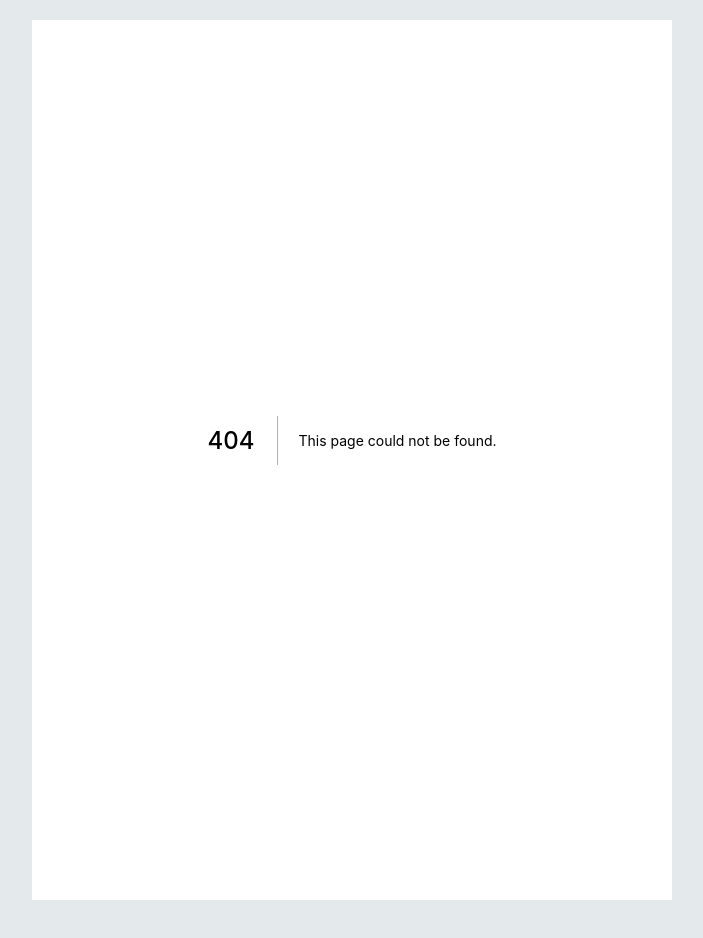
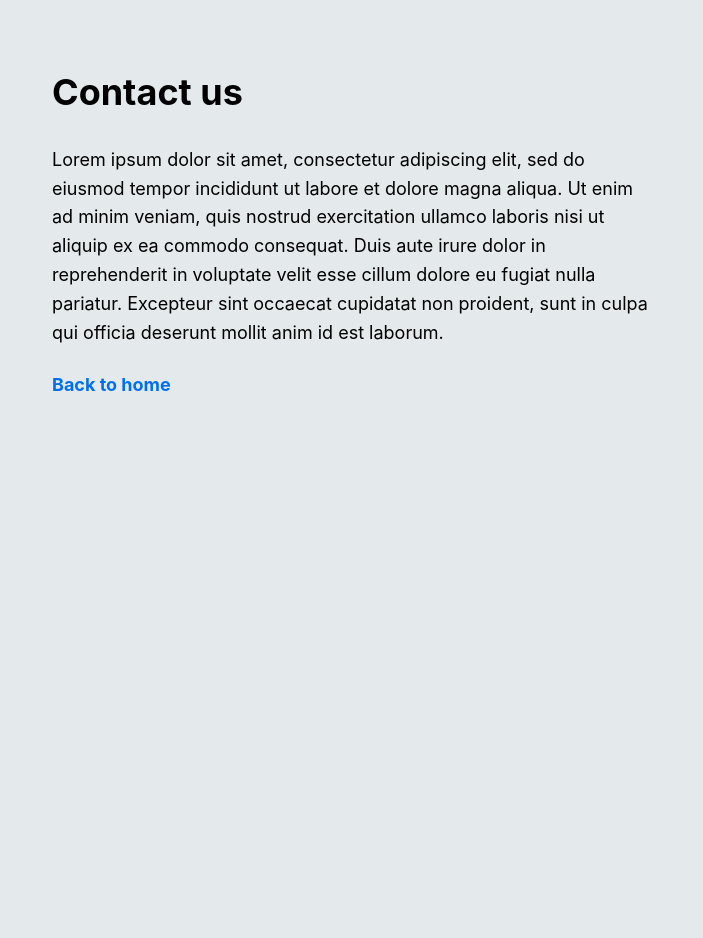
Before and after one commit to Stan2dor/nextjs-blog, a Next.js app: page /contactUs in a window 1280 px wide. Before the commit this address had no page. Shown: the top 938 px of the page, without its empty margins (288-991 px from the left). After the commit the page ends 800 px from the top, so only its background shows below. Built offline with nearby package versions, Linux system fonts and the light colour scheme.

Commit message:
nav pages build

```diff
--- a/pages/Header.js
+++ b/pages/Header.js
@@ -6,7 +6,7 @@
           background: white;
         }
       `}</style> */}
-      <h1>Develop, Preview, Ship, React, Next.js 🚀</h1>
+      <h1> Develop, Preview, Ship, React, Next.js 🚀 </h1>
     </div>
   );
 }
--- /dev/null
+++ b/pages/contactUs.js
@@ -0,0 +1,25 @@
+import Link from "next/link";
+
+function ContactUs() {
+  return (
+    <div>
+      <h1>Contact us </h1>
+      <p>
+        Lorem ipsum dolor sit amet, consectetur adipiscing elit, sed do eiusmod
+        tempor incididunt ut labore et dolore magna aliqua. Ut enim ad minim
+        veniam, quis nostrud exercitation ullamco laboris nisi ut aliquip ex ea
+        commodo consequat. Duis aute irure dolor in reprehenderit in voluptate
+        velit esse cillum dolore eu fugiat nulla pariatur. Excepteur sint
+        occaecat cupidatat non proident, sunt in culpa qui officia deserunt
+        mollit anim id est laborum.
+      </p>
+      <h4>
+        <Link href='/'>
+          <a>Back to home</a>
+        </Link>
+      </h4>
+    </div>
+  );
+}
+
+export default ContactUs;
--- a/src/common/Navbar.js
+++ b/src/common/Navbar.js
@@ -63,7 +63,7 @@
               </Link>
             </li>
             <li>
-              <Link href='/contact'>
+              <Link href='/contactUs'>
                 <a>Contact</a>
               </Link>
             </li>
```
Also changed, not shown: pages/about.js (added, +22 -0 lines), pages/projects.js (added, +25 -0 lines).
